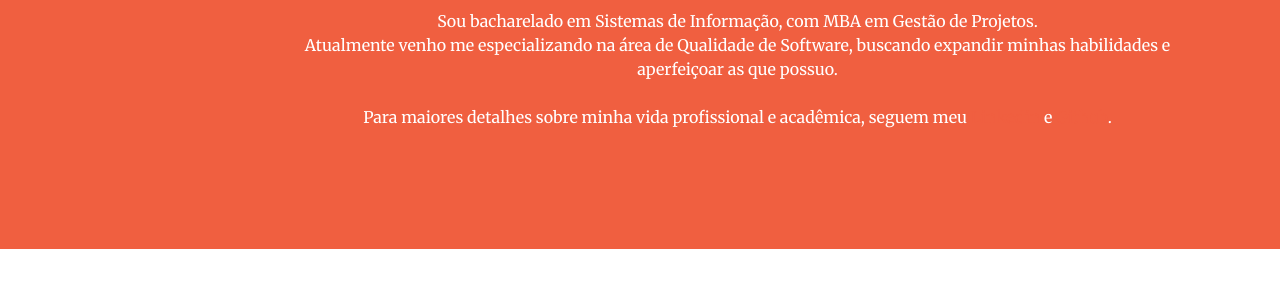
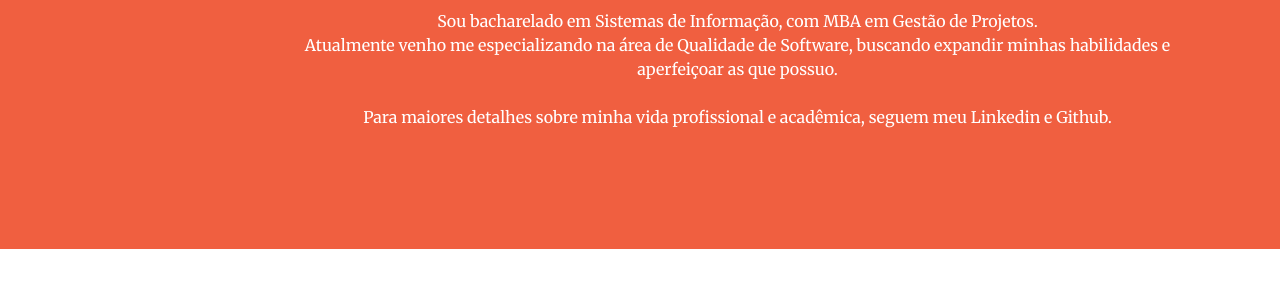
Before and after one commit to renanslopes/renanslopes.github.io, a Jekyll site: the page built from index.html, in a window 1280 px wide and 900 px high, scrolled down 1070 px. Shown: the part 150-450 px from the top of the window. Built offline with Jekyll 4.4.1, drawn with Linux system fonts in a browser that asks for light colours.

Commit message:
personalizando href sobre

```diff
--- a/_includes/call-to-action.html
+++ b/_includes/call-to-action.html
@@ -21,8 +21,8 @@
                     habilidades e aperfeiçoar as que possuo.
                     <br /><br />
                     Para maiores detalhes sobre minha vida profissional e acadêmica, seguem meu <a
-                        href="https://www.linkedin.com/in/renanslopes/" target="_blank">Linkedin</a> e <a
-                        href="https://github.com/renanslopes" target="_blank">Github</a>.
+                        href="https://www.linkedin.com/in/renanslopes/" target="_blank" class="href_sobre">Linkedin</a>
+                    e <a href="https://github.com/renanslopes" target="_blank" class="href_sobre">Github</a>.
                 </p>
             </div>
         </div>
--- a/css/personal.css
+++ b/css/personal.css
@@ -26,3 +26,12 @@
 #about_content a img {
     width: 30px;
 }
+
+.href_sobre {
+    color: white;
+}
+
+.href_sobre:hover {
+    color: white;
+    text-decoration: underline;
+}
```
